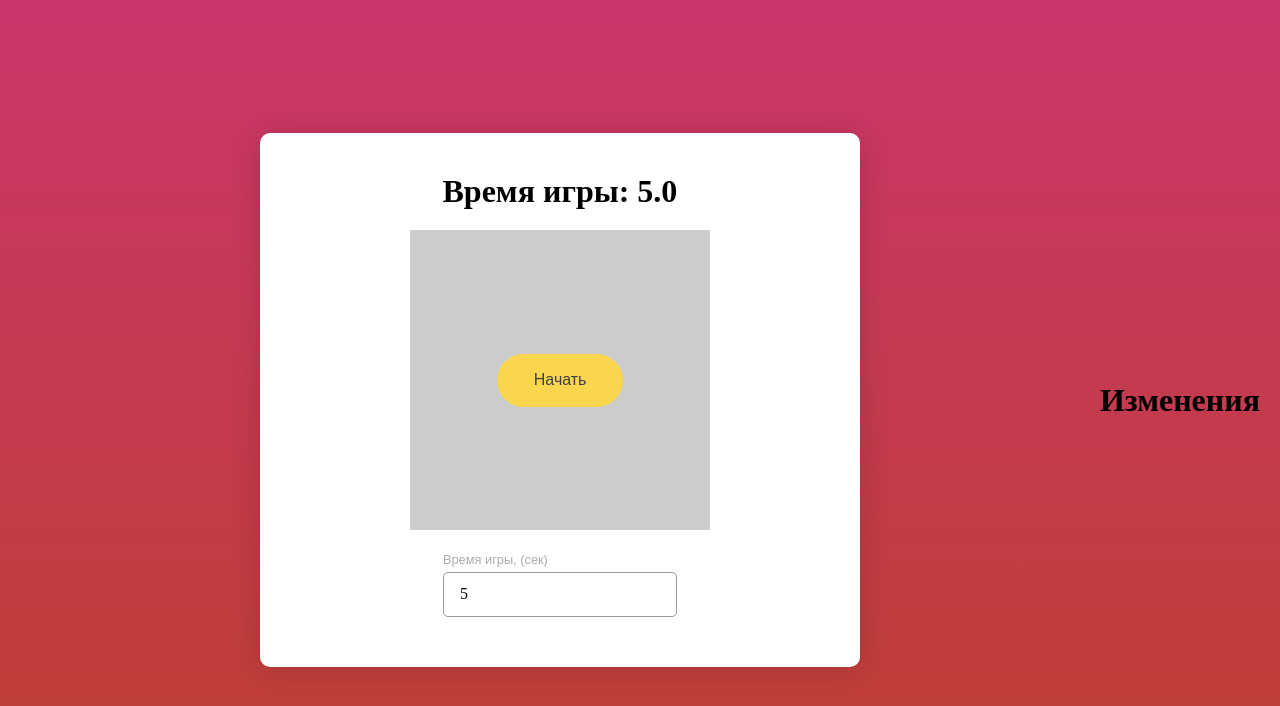
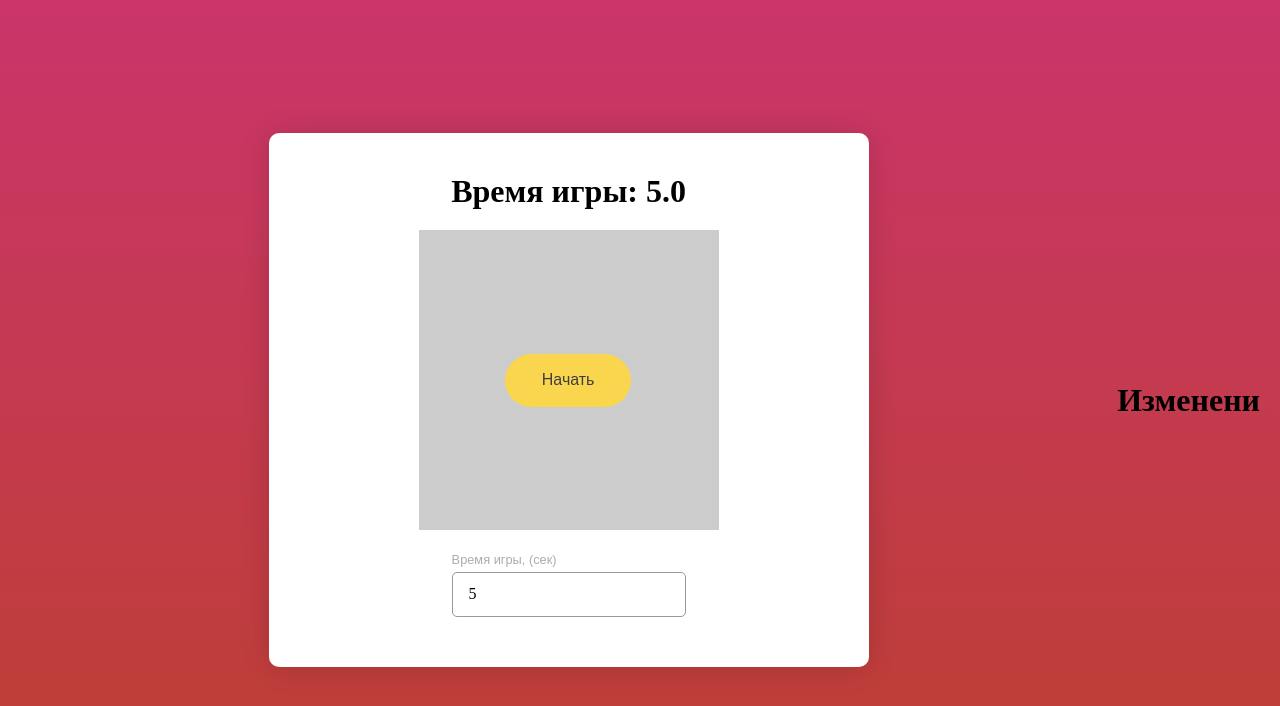
Before and after one commit to DmitriyMutagen/GameProject, a plain HTML site: page index.html in a window 1280 px wide. Drawn offline with Linux system fonts and the light colour scheme.

Commit message:
убрал букву

```diff
--- a/index.html
+++ b/index.html
@@ -26,7 +26,8 @@
       </div>
     </div>
   </div>
- <h1>Изменения</h1>
+ <h1>Изменени
+ </h1>
 
   <script src="index.js"></script>
 </body>
```
